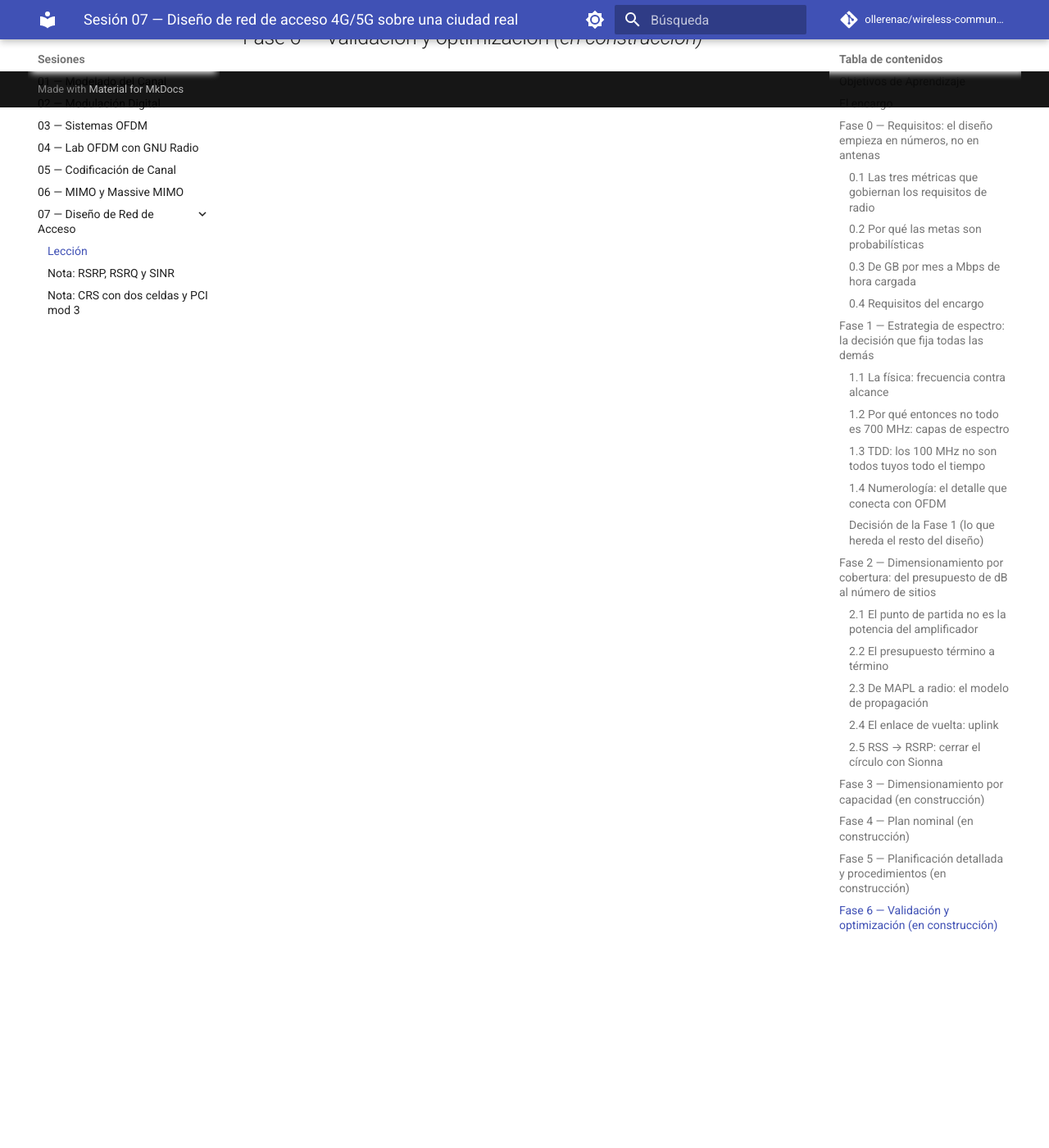
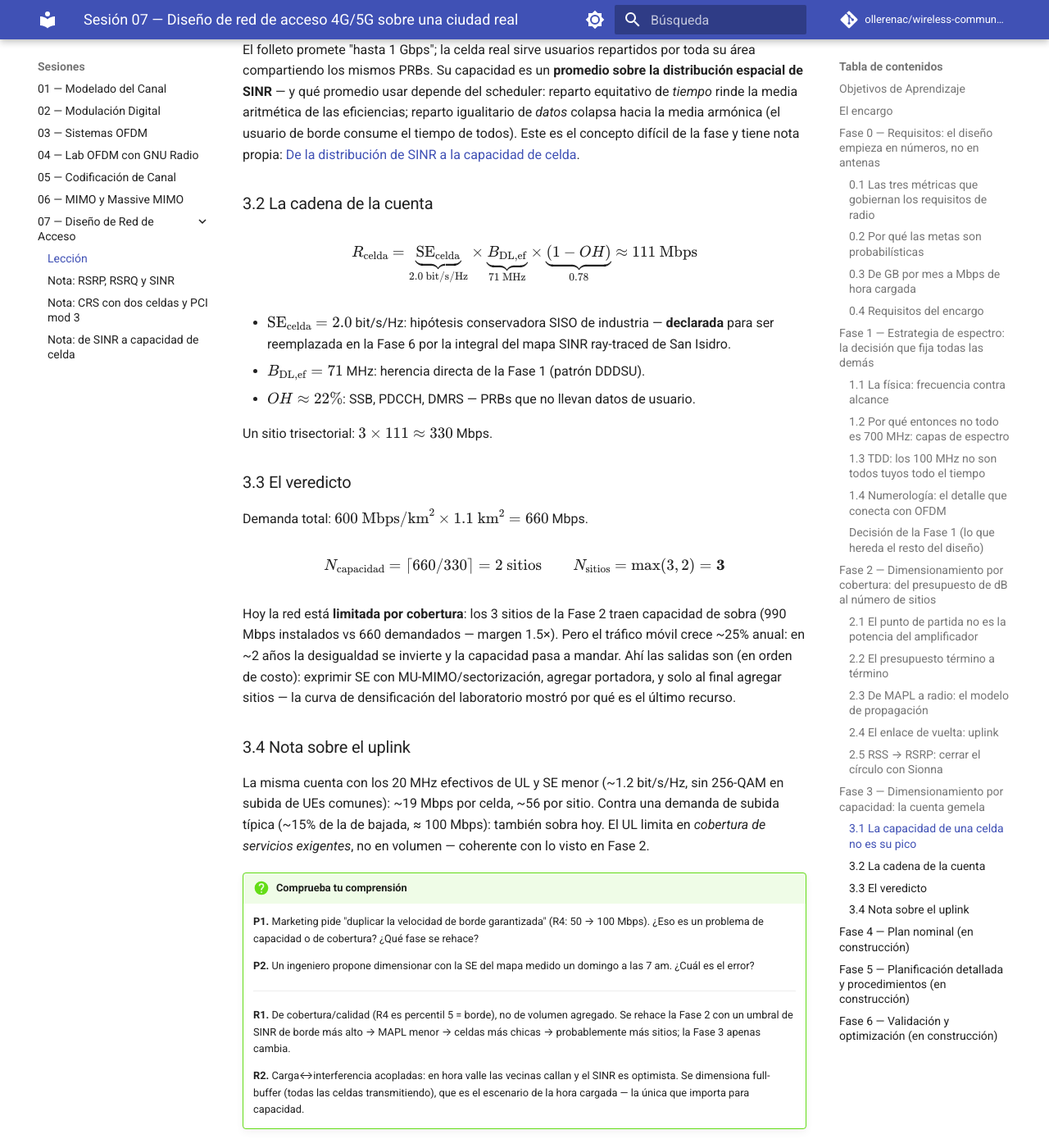
Before and after one commit to ollerenac/wireless-communication-systems, an MkDocs documentation site: the page built from docs/sessions/07-network-design/index.md, in a window 1280 px wide and 1400 px high, scrolled down 8387 px. Shown: the whole window at 82% size. Built offline with MkDocs 1.6.1 and Material for MkDocs 9.7.7, drawn with Linux system fonts in a browser that asks for light colours; comment, search, counter and statistics services are not loaded; some of the changed text lies outside the part shown.

Commit message:
feat(07-network-design): Fase 3 — dimensionamiento por capacidad + nota del scheduler
index.md Fase 3: the twin count — cell capacity as a statistical
property of the spatial SINR distribution, the max(coverage, capacity)
verdict (3 vs 2 -> 3 sites, coverage-limited today), 1.5x headroom
flipping in ~2 years at 25% traffic growth, UL volume check, and a
concept-check on edge-throughput vs volume.
de-sinr-a-capacidad.md (new hard-concept note, in nav): peak vs
average, arithmetic-vs-harmonic mean by scheduler policy (equal time
vs equal data, worked 2-user example), PRB overhead, the load-
interference coupling that forces full-buffer dimensioning, and the
declared-hypothesis discipline (SE 2.0 until Fase 6 replaces it).
design.ipynb: executed capacity cells (111 Mbps/cell, 334/site,
verdict 3 sites, 1.9-year headroom) stored as CAPACIDAD constants.
Dictation artifact: Fase 3 script; header now tracks Fases 0-3.
Brainstorming: traffic-model open question resolved.

Co-Authored-By: Claude Fable 5 <noreply@anthropic.com>

```diff
--- a/docs/sessions/07-network-design/index.md
+++ b/docs/sessions/07-network-design/index.md
@@ -329,7 +329,81 @@ crudo. La verificación numérica vive en `design.ipynb`.
     tracing punto a punto, pero al diseñar con un modelo estadístico, la
     incertidumbre espacial es irreducible y hay que presupuestarla.
 
-## Fase 3 — Dimensionamiento por capacidad *(en construcción)*
+## Fase 3 — Dimensionamiento por capacidad: la cuenta gemela
+
+La Fase 2 preguntó "¿cuántos sitios para que la señal *llegue*?". Esta
+pregunta es distinta: **¿cuántos sitios para que la red *aguante* la demanda
+de R5** (600 Mbps/km² en hora cargada)**?** Son dos cuentas independientes y
+el diseño final obedece a la peor:
+
+$$N_{\text{sitios}} = \max(N_{\text{cobertura}},\ N_{\text{capacidad}})$$
+
+### 3.1 La capacidad de una celda no es su pico
+
+El folleto promete "hasta 1 Gbps"; la celda real sirve usuarios repartidos
+por toda su área compartiendo los mismos PRBs. Su capacidad es un **promedio
+sobre la distribución espacial de SINR** — y qué promedio usar depende del
+scheduler: reparto equitativo de *tiempo* rinde la media aritmética de las
+eficiencias; reparto igualitario de *datos* colapsa hacia la media armónica
+(el usuario de borde consume el tiempo de todos). Este es el concepto
+difícil de la fase y tiene nota propia:
+[De la distribución de SINR a la capacidad de celda](de-sinr-a-capacidad.md).
+
+### 3.2 La cadena de la cuenta
+
+$$R_{\text{celda}} = \underbrace{\text{SE}_{\text{celda}}}_{2.0 \text{ bit/s/Hz}} \times \underbrace{B_{\text{DL,ef}}}_{71 \text{ MHz}} \times \underbrace{(1 - OH)}_{0.78} \approx 111 \text{ Mbps}$$
+
+- $\text{SE}_{\text{celda}} = 2.0$ bit/s/Hz: hipótesis conservadora SISO de
+  industria — **declarada** para ser reemplazada en la Fase 6 por la
+  integral del mapa SINR ray-traced de San Isidro.
+- $B_{\text{DL,ef}} = 71$ MHz: herencia directa de la Fase 1 (patrón DDDSU).
+- $OH \approx 22\%$: SSB, PDCCH, DMRS — PRBs que no llevan datos de usuario.
+
+Un sitio trisectorial: $3 \times 111 \approx 330$ Mbps.
+
+### 3.3 El veredicto
+
+Demanda total: $600 \text{ Mbps/km}^2 \times 1.1 \text{ km}^2 = 660$ Mbps.
+
+$$N_{\text{capacidad}} = \lceil 660 / 330 \rceil = 2 \text{ sitios} \qquad
+N_{\text{sitios}} = \max(3, 2) = \mathbf{3}$$
+
+Hoy la red está **limitada por cobertura**: los 3 sitios de la Fase 2 traen
+capacidad de sobra (990 Mbps instalados vs 660 demandados — margen 1.5×).
+Pero el tráfico móvil crece ~25% anual: en ~2 años la desigualdad se
+invierte y la capacidad pasa a mandar. Ahí las salidas son (en orden de
+costo): exprimir SE con MU-MIMO/sectorización, agregar portadora, y solo al
+final agregar sitios — la curva de densificación del laboratorio mostró por
+qué es el último recurso.
+
+### 3.4 Nota sobre el uplink
+
+La misma cuenta con los 20 MHz efectivos de UL y SE menor (~1.2 bit/s/Hz,
+sin 256-QAM en subida de UEs comunes): ~19 Mbps por celda, ~56 por sitio.
+Contra una demanda de subida típica (~15% de la de bajada, ≈ 100 Mbps):
+también sobra hoy. El UL limita en *cobertura de servicios exigentes*, no en
+volumen — coherente con lo visto en Fase 2.
+
+!!! question "Comprueba tu comprensión"
+
+    **P1.** Marketing pide "duplicar la velocidad de borde garantizada"
+    (R4: 50 → 100 Mbps). ¿Eso es un problema de capacidad o de cobertura?
+    ¿Qué fase se rehace?
+
+    **P2.** Un ingeniero propone dimensionar con la SE del mapa medido un
+    domingo a las 7 am. ¿Cuál es el error?
+
+    ---
+
+    **R1.** De cobertura/calidad (R4 es percentil 5 = borde), no de volumen
+    agregado. Se rehace la Fase 2 con un umbral de SINR de borde más alto →
+    MAPL menor → celdas más chicas → probablemente más sitios; la Fase 3
+    apenas cambia.
+
+    **R2.** Carga↔interferencia acopladas: en hora valle las vecinas callan
+    y el SINR es optimista. Se dimensiona full-buffer (todas las celdas
+    transmitiendo), que es el escenario de la hora cargada — la única que
+    importa para capacidad.
 
 ## Fase 4 — Plan nominal *(en construcción)*
 
--- a/mkdocs.yml
+++ b/mkdocs.yml
@@ -78,5 +78,6 @@ nav:
           - "Lección": sessions/07-network-design/index.md
           - "Nota: RSRP, RSRQ y SINR": sessions/07-network-design/rsrp-rsrq-sinr.md
           - "Nota: CRS con dos celdas y PCI mod 3": sessions/07-network-design/crs-dos-celdas-pci-mod3.md
+          - "Nota: de SINR a capacidad de celda": sessions/07-network-design/de-sinr-a-capacidad.md
   - Evaluaciones:
       - "Parcial 01": exams/index.md
```
Also changed, not shown: docs/sessions/07-network-design/brainstorming-diseno-red.md (+6 -3 lines), docs/sessions/07-network-design/de-sinr-a-capacidad.md (added, +112 -0 lines), docs/sessions/07-network-design/design.ipynb.
